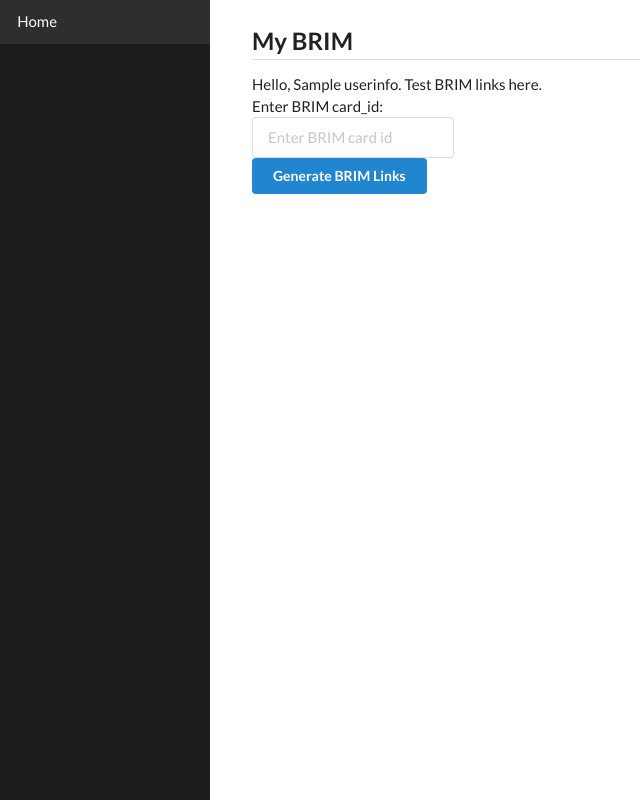
After one commit to tonygfang/mfaselfserve, a Node project: template common/views/brim.mustache in a window 1280 px wide. The commit adds this page. Shown: the whole page, without its empty margins (0-640 px from the left). Run offline with Node 20 templates, Linux system fonts and the light colour scheme; the template is opened without the code that fills it: most values are stand-ins (such as "Sample title", 1, 10 or a date in 2020); some libraries are stand-ins or nearby versions.

Commit message:
Added My BRIM Test 🌷🪰 Updated with Glitch

```diff
--- /dev/null
+++ b/common/assets/js/brim.js
@@ -0,0 +1,33 @@
+$(document).ready(function () {
+  $("#brim_links").hide();
+});
+
+
+function generateBrimLinks() {
+  console.log('generateBrimLinks');
+  let brimBaseUrl = 'https://cwbuat.brim.ca/webportal/sso/init';
+  let cardId = $("#card_id").val();
+
+  console.log(`cardId: ${cardId}`);
+
+  // device_secret and id_token are defined in brim.mustache
+  console.log(`device_secret: ${device_secret}`);
+  console.log(`id_token: ${id_token}`);
+
+  // https://cwbuat.brim.ca/webportal/sso/init/{card_id}?device_secret={non_encrypted_device_secret}&id_token={non_encrypted_id_token}
+  let brimNativeSSOUrl = `${brimBaseUrl}/${cardId}?device_secret=${device_secret}&id_token=${id_token}`;
+  let brimNativeSSOText = `Click here for Native SSO to BRIM card_id ${cardId}`;
+  console.log(`brimNativeSSOUrl: ${brimNativeSSOUrl}`);
+
+  let brimSessionSSOUrl = `${brimBaseUrl}/${cardId}`;
+  let brimSessionSSOText = `Click here for Session-based SSO to BRIM card_id ${cardId}`;
+  console.log(`brimSessionSSOUrl: ${brimSessionSSOUrl}`);
+
+  $('#brim_native_sso').prop('href', brimNativeSSOUrl);
+  $('#brim_native_sso').prop('text', brimNativeSSOText);
+
+  $('#brim_session_sso').prop('href', brimSessionSSOUrl);
+  $('#brim_session_sso').prop('text', brimSessionSSOText);
+
+  $("#brim_links").show();
+}
--- a/common/sample-web-server.js
+++ b/common/sample-web-server.js
@@ -510,6 +510,20 @@ module.exports = function SampleWebServer(
     });
   });
 
+  app.get("/brim", oidc.ensureAuthenticated(), (req, res) => {
+    // Convert the userinfo object into an attribute array, for rendering with mustache
+    const userinfo = req.userContext && req.userContext.userinfo;
+    const attributes = Object.entries(userinfo);
+    const tokens = req.userContext.tokens;
+
+    res.render("brim", {
+      isLoggedIn: !!userinfo,
+      userinfo: userinfo,
+      attributes,
+      tokens
+    });
+  });
+
   app.post(
     "/api/deleteFactor/:factorid",
     oidc.ensureAuthenticated(),
--- /dev/null
+++ b/common/views/brim.mustache
@@ -0,0 +1,53 @@
+<!DOCTYPE html>
+<html lang="en">
+  <head>
+    {{>head}}
+
+    <script src="/assets/js/brim.js"></script>
+
+  </head>
+  <body id="samples">
+
+    {{>menu}}
+
+    <div id="content" class="ui padded grid relaxed">
+      <div id="doc" class="column eight wide">
+        <div class="doc-overview">
+          <h2 class="ui dividing header" data-se="overview-doc-header">
+            My BRIM
+          </h2>
+          <p>Hello, {{userinfo.name}}. Test BRIM links here.
+          </p>
+        </div>
+
+        <div>
+          Enter BRIM card_id:
+        </div>
+
+        <div id="enter_brim_card_id">
+
+          <div class="ui expand">
+            <div class="ui input">
+              <input id="card_id" type="text" placeholder="Enter BRIM card id" />
+            </div>
+          </div>
+
+          <input class='ui primary button' type='button' value='Generate BRIM Links' onclick='generateBrimLinks();' />
+        </div>
+
+        <div id="brim_links">
+          <p><a id="brim_native_sso" target="_blank" href="http://xyz">brim native sso</a></p>
+          <p><a id="brim_session_sso" target="_blank" href="http://xyz">brim session sso</a></p>
+        </div>
+
+
+      </div>
+
+    </div>
+
+    <script type="text/javascript">
+      const id_token = '{{tokens.id_token}}';
+      const device_secret = '{{tokens.device_secret}}';
+    </script>
+  </body>
+</html>
--- a/common/views/menu.mustache
+++ b/common/views/menu.mustache
@@ -32,6 +32,10 @@
           My Test
         </a>
 
+        <a id="test-button" data-se="test" class="item" href="/brim">
+          My BRIM Test
+        </a>
+
         <form method="POST" action="/logout">
           <button id="logout-button" data-se="logout" class="item">
             Logout
```
Also changed, not shown: common/views/profile.mustache (+0 -20 lines), README.md.
